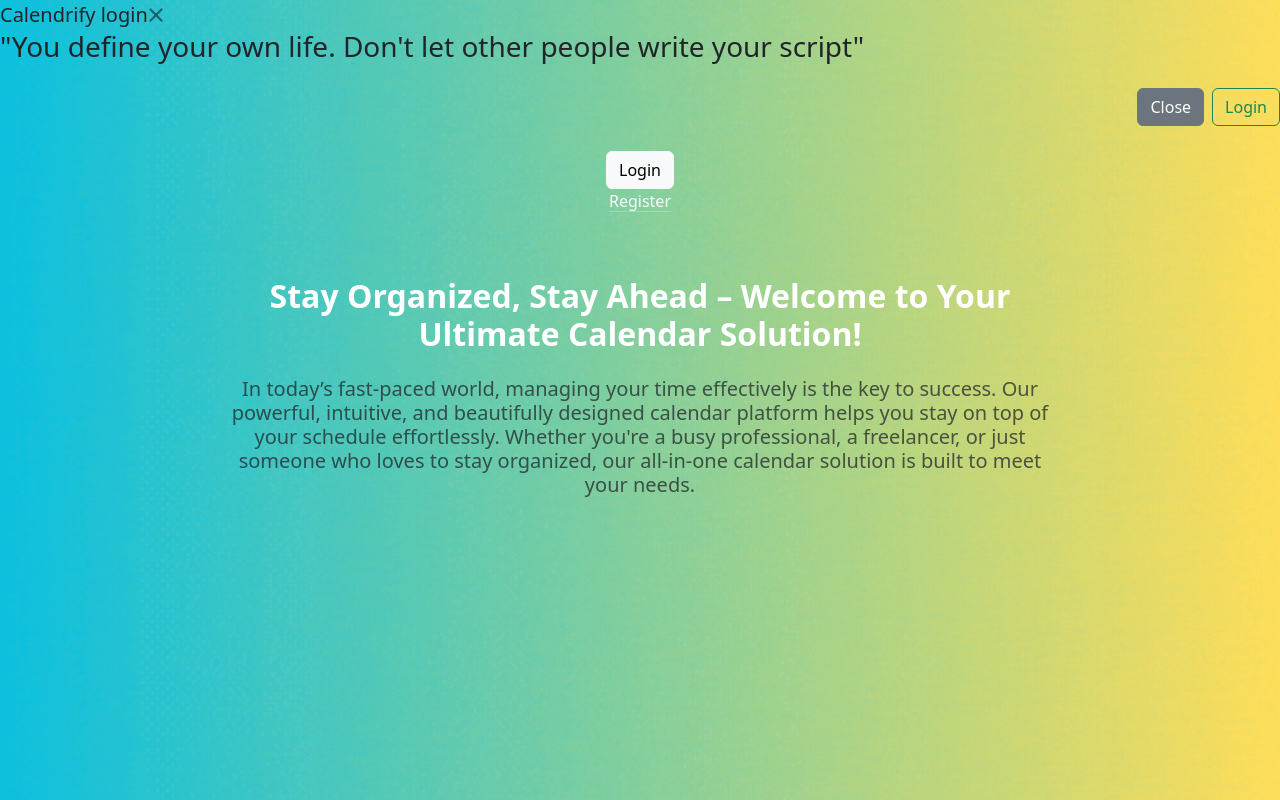
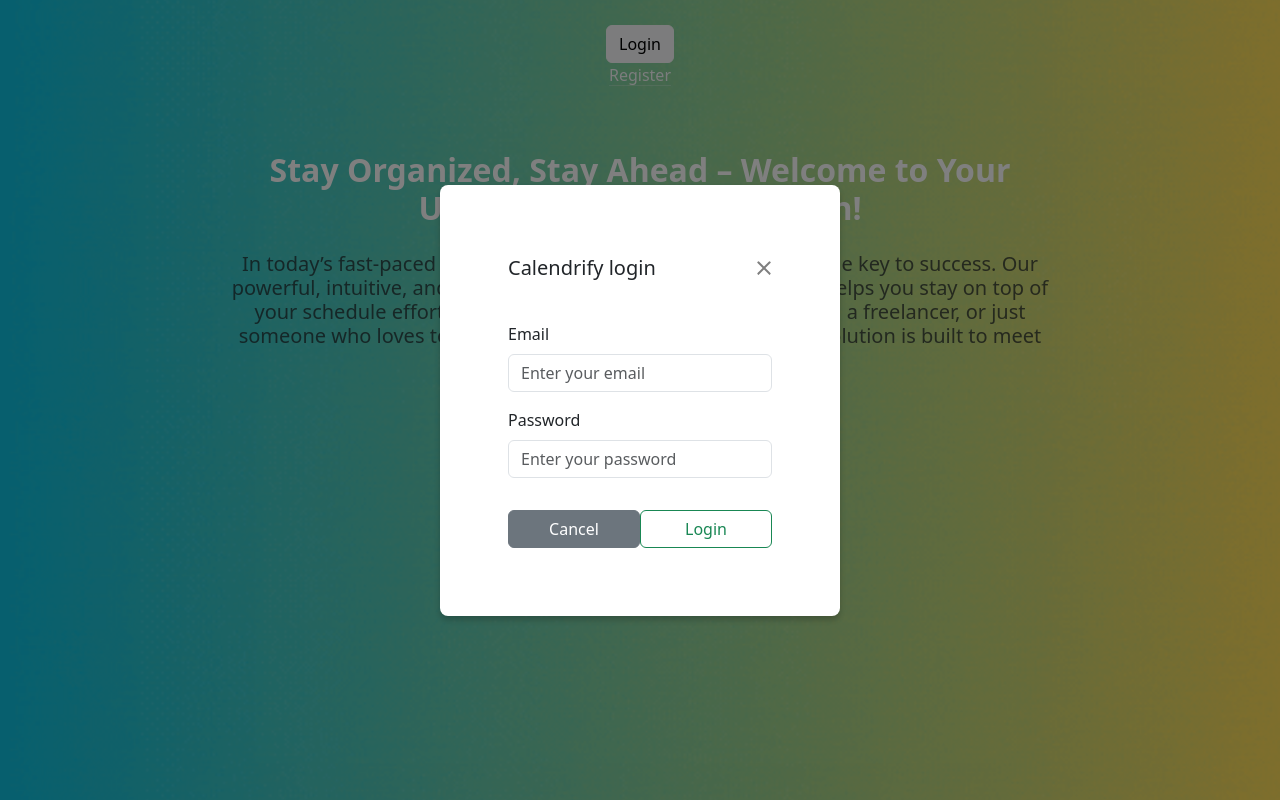
Before and after one commit to Lehti-A/calendrifyfront, a Vue app: page / in a window 1280 px wide. Both pictures are taken after a click on the button "Login". Built offline with nearby package versions, Linux system fonts and the light colour scheme.

Commit message:
STEN-Modal view complete

```diff
--- a/src/components/modal/LoginModal.vue
+++ b/src/components/modal/LoginModal.vue
@@ -8,12 +8,25 @@
     </template>
 
     <template #body>
-      <h3>"You define your own life. Don't let other people write your script"</h3>
+      <form class="d-flex flex-column align-items-center justify-content-center mt-4">
+        <!-- Username Input -->
+        <div class="mb-3 w-100">
+          <label for="username" class="form-label">Email</label>
+          <input type="text" class="form-control" id="username" placeholder="Enter your email" />
+        </div>
+        <!-- Password Input -->
+        <div class="mb-3 w-100">
+          <label for="password" class="form-label">Password</label>
+          <input type="password" class="form-control" id="password" placeholder="Enter your password" />
+        </div>
+      </form>
     </template>
 
     <template #footer>
-      <button @click="executeLogin" class="btn btn-outline-success">Login</button>
+      <button @click="executeLogin" class="btn btn-outline-success w-50">Login</button>
     </template>
+
+
 
   </Modal>
 </template>
--- a/src/components/modal/Modal.vue
+++ b/src/components/modal/Modal.vue
@@ -2,8 +2,8 @@
   <div>
     <!-- Modal -->
     <div v-if="modalIsOpen" class="modal-overlay">
-      <div class="modal-container">
-        <div class="modal-content">
+      <div class="modal-container w-75 mx-auto">
+        <div class="modal-content p-5">
           <div class="modal-header">
             <h1 class="modal-title fs-5">
               <slot name="title"></slot>
@@ -14,7 +14,7 @@
             <slot name="body"></slot>
           </div>
           <div class="modal-footer mt-3">
-            <button type="button" class="btn btn-secondary me-2" @click="$emit('event-close-modal')">Close</button>
+            <button type="button" class="btn btn-secondary w-50" @click="$emit('event-close-modal')">Cancel</button>
             <slot name="footer"></slot>
           </div>
         </div>
@@ -31,3 +31,49 @@ export default {
   }
 };
 </script>
+
+<style scoped>
+/* Modal Overlay */
+.modal-overlay {
+  position: fixed;
+  top: 0;
+  left: 0;
+  width: 100%;
+  height: 100%;
+  background-color: rgba(0, 0, 0, 0.5); /* Semi-transparent background */
+  display: flex;
+  justify-content: center;
+  align-items: center;
+  z-index: 1050; /* Ensure it appears above all other content */
+}
+
+/* Modal Container */
+.modal-container {
+  background-color: white;
+  padding: 20px;
+  border-radius: 8px;
+  box-shadow: 0 4px 6px rgba(0, 0, 0, 0.2);
+  max-width: 400px;
+  width: 100%;
+}
+
+/* Modal Content */
+.modal-content {
+  display: flex;
+  flex-direction: column;
+}
+
+/* Modal Header */
+.modal-header {
+  display: flex;
+  justify-content: space-between;
+  align-items: center;
+  margin-bottom: 15px;
+}
+
+/* Modal Footer */
+.modal-footer {
+  display: flex;
+  justify-content: flex-end;
+}
+</style>
```
